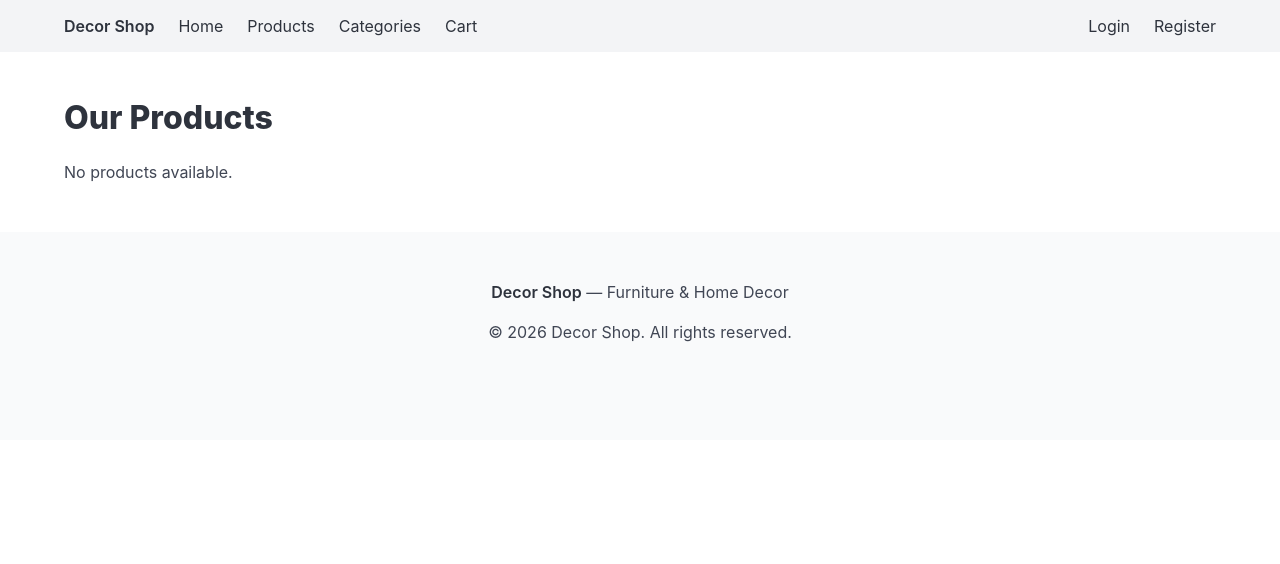
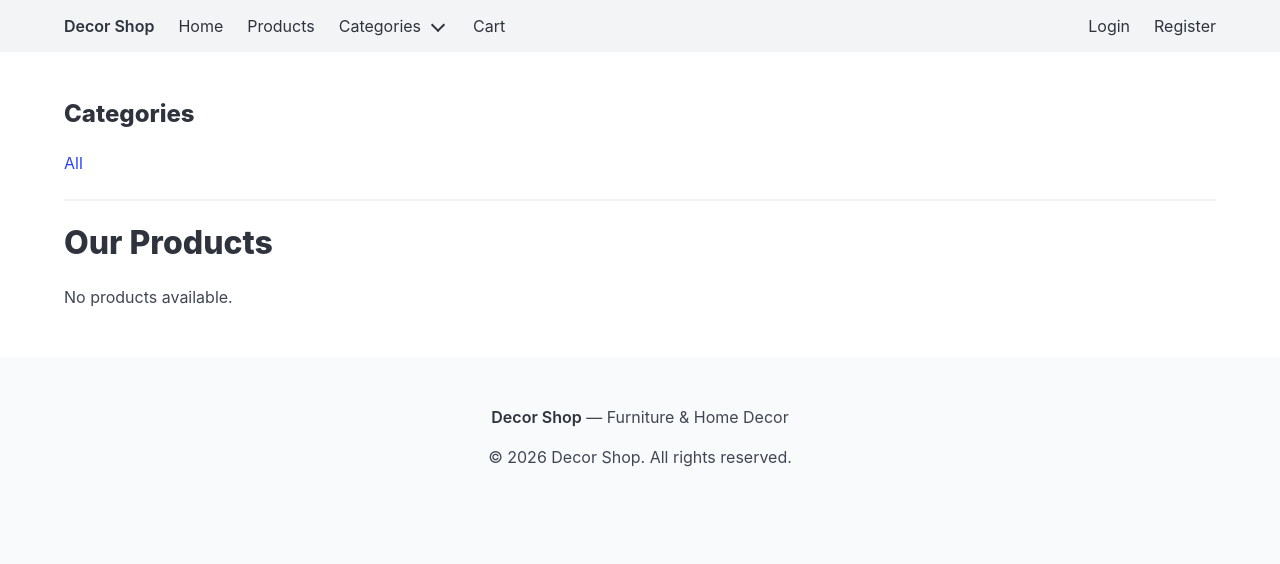
Before and after one commit to mdmohid/Decor_Shop, a Django app: page /products/ in a window 1280 px wide. Shown: the top 564 px of the page. Run offline with Django 5.2, Linux system fonts and the light colour scheme; data that the repository does not hold is empty.

Commit message:
categories logic implementation

```diff
--- a/decorshop/settings.py
+++ b/decorshop/settings.py
@@ -67,6 +67,7 @@ TEMPLATES = [
                 'django.template.context_processors.request',
                 'django.contrib.auth.context_processors.auth',
                 'django.contrib.messages.context_processors.messages',
+                'myshop.context_processors.categories',
             ],
         },
     },
--- /dev/null
+++ b/myshop/context_processors.py
@@ -0,0 +1,6 @@
+from .models import Category
+
+def categories(request):
+    return {
+        'categories': Category.objects.all()
+    }
--- a/myshop/templates/header.html
+++ b/myshop/templates/header.html
@@ -40,7 +40,25 @@
 
         <a class="navbar-item" href="{% url 'products'%}"> Products </a>
 
-        <a class="navbar-item" href="#"> Categories </a>
+        {% comment %} <a class="navbar-item" href="#"> Categories </a> {% endcomment %}
+        <div class="navbar-item has-dropdown is-hoverable">
+
+            <a class="navbar-link">
+                Categories
+            </a>
+
+            <div class="navbar-dropdown">
+
+                {% for category in categories %}
+                    <a class="navbar-item"
+                       href="{% url 'products' %}?category={{ category.slug }}">
+                        {{ category.name }}
+                    </a>
+                {% endfor %}
+
+            </div>
+
+        </div>
 
         <a class="navbar-item" href="{% url 'cart' %}"> Cart </a>
       </div>
--- a/myshop/templates/products.html
+++ b/myshop/templates/products.html
@@ -3,6 +3,19 @@
 
 <section class="section">
   <div class="container">
+    <h2 class="title is-4">Categories</h2>
+
+    <div>
+      <a href="{% url 'products' %}">All</a>
+
+      {% for category in categories %}
+      <a href="{% url 'products' %}?category={{ category.slug }}">
+        {{ category.name }}
+      </a>
+      {% endfor %}
+    </div>
+
+    <hr />
     <h1 class="title">Our Products</h1>
 
     <div class="columns is-multiline">
--- a/myshop/views.py
+++ b/myshop/views.py
@@ -4,7 +4,7 @@ from django.contrib.auth.models import User
 from django.contrib import messages
 from django.contrib.auth import authenticate, login, logout
 from django.contrib.auth.decorators import login_required
-from .models import Product
+from .models import Product, Category
 from uuid import uuid4
 from .models import  Cart, CartItem, Order, OrderItem
 
@@ -24,11 +24,26 @@ def home(request):
 #         'products': products
 #     })
 
+# def products(request):
+#     products = Product.objects.filter(is_available=True)
+
+#     return render(request, 'products.html', {
+#         'products': products
+#     })
+
+
 def products(request):
     products = Product.objects.filter(is_available=True)
+    categories = Category.objects.all()
+
+    category_slug = request.GET.get('category')
+
+    if category_slug:
+        products = products.filter(category__slug=category_slug)
 
     return render(request, 'products.html', {
-        'products': products
+        'products': products,
+        'categories': categories
     })
 
 #product detail
@@ -91,9 +106,18 @@ def login_view(request):
             password=password
         )
 
+        # if user is not None:
+        #     login(request, user)
+        #     return redirect('profile')  #instead of home (i.e home)
         if user is not None:
             login(request, user)
-            return redirect('profile')  #instead of home (i.e home)
+
+            next_url = request.GET.get('next')
+
+            if next_url:
+                return redirect(next_url)
+
+            return redirect('profile')
 
         messages.error(request, 'Invalid username or password.')
         return redirect('login')
```
